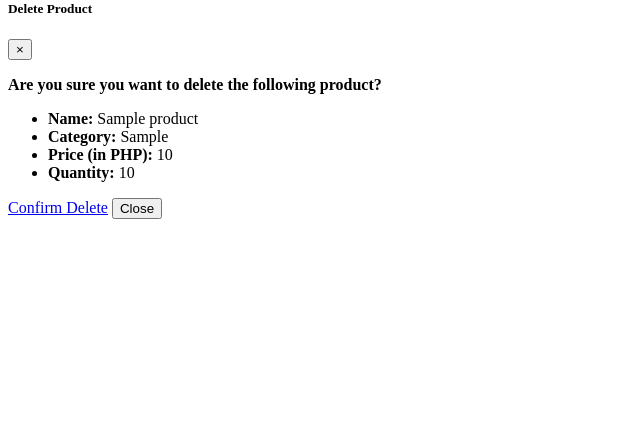
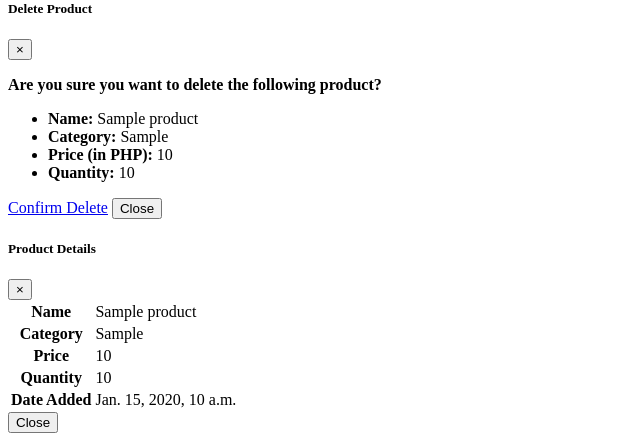
Before and after one commit to elliamaeang/django-activity-productmgr, a Django app: template productdbms/product/templates/product/modals.html in a window 1280 px wide. Shown: the part 412-853 px from the top of the page, without its empty margins (0-640 px from the left). Before the commit the page ends 631 px from the top, so only its background shows below. Run offline with Django 3.2, Linux system fonts and the light colour scheme; tables that the repository leaves empty hold one stand-in row (values such as "Sample post"); the template is opened without the code that fills it: values that come from a table or form of the project are taken from there, most other values are stand-ins (such as "Sample title", 1, 10 or a date in 2020).

Commit message:
Added link to show product details
Also added bootstrap icons

```diff
--- a/productdbms/product/templates/product/css.html
+++ b/productdbms/product/templates/product/css.html
@@ -1,4 +1,5 @@
 {% load static %}
 <meta charset="utf-8">
 <meta name="viewport" content="width=device-width, initial-scale=1, shrink-to-fit=no">
+<link rel="stylesheet" href="https://cdn.jsdelivr.net/npm/bootstrap-icons@1.5.0/font/bootstrap-icons.css">
 <link rel="stylesheet" href="https://cdn.jsdelivr.net/npm/bootstrap@4.0.0/dist/css/bootstrap.min.css" integrity="sha384-Gn5384xqQ1aoWXA+058RXPxPg6fy4IWvTNh0E263XmFcJlSAwiGgFAW/dAiS6JXm" crossorigin="anonymous">
--- a/productdbms/product/templates/product/modals.html
+++ b/productdbms/product/templates/product/modals.html
@@ -21,7 +21,7 @@
                     </table>
                 </div>
                 <div class="modal-footer">
-                    <button type="submit" class="btn btn-primary">Save New Product</button>
+                    <button type="submit" class="btn btn-primary"><i class="bi bi-check-circle"></i> Save New Product</button>
                     <button type="button" class="btn btn-secondary" data-dismiss="modal">Close</button>
                 </div>
             </form>
@@ -70,7 +70,7 @@
                     </table>
                 </div>
                 <div class="modal-footer">
-                    <button type="submit" class="btn btn-warning">Save Changes</button>
+                    <button type="submit" class="btn btn-warning"><i class="bi bi-check-circle"></i> Save Changes</button>
                     <button type="button" class="btn btn-secondary" data-dismiss="modal">Close</button>
                 </div>
             </form>
@@ -100,7 +100,7 @@
                 </ul>
             </div>
             <div class="modal-footer">
-                <a href="delete/{{delete.product.id}}" class="btn btn-danger">Confirm Delete</a>
+                <a href="delete/{{delete.product.id}}" class="btn btn-danger"><i class="bi bi-check-circle"></i> Confirm Delete</a>
                 <button type="button" class="btn btn-secondary" data-dismiss="modal">Close</button>
             </div>
             </form>
@@ -108,3 +108,49 @@
     </div>
 </div>
 {% endfor %}
+
+<!-- Show Product -->
+{% for show in for_action %}
+<div class="modal fade" tabindex="-1" role="dialog" id="showModal-{{show.product.id}}">
+    <div class="modal-dialog" role="document">
+        <div class="modal-content">
+            <div class="modal-header">
+                <h5 class="modal-title">Product Details</h5>
+                <button type="button" class="close" data-dismiss="modal" aria-label="Close">
+                    <span aria-hidden="true">&times;</span>
+                </button>
+            </div>
+            <div class="modal-body">
+                <table class="table table-striped table-bordered">
+                    <tbody>
+                        <tr>
+                            <th scope="row">Name</th>
+                            <td>{{ show.product.name }}</td>
+                        </tr>
+                        <tr>
+                            <th scope="row">Category</th>
+                            <td>{{ show.product.get_category_display }}</td> <!-- get_category_display() is a method made by django for choices fields -->
+                        </tr>
+                        <tr>
+                            <th scope="row">Price</th>
+                            <td>{{ show.product.price }}</td>
+                        </tr>
+                        <tr>
+                            <th scope="row">Quantity</th>
+                            <td>{{ show.product.quantity }}</td>
+                        </tr>
+                        <tr>
+                            <th scope="row">Date Added</th>
+                            <td>{{ show.product.date_added }}</td>
+                        </tr>
+                    </tbody>
+                </table>
+            </div>
+            <div class="modal-footer">
+                <button type="button" class="btn btn-secondary" data-dismiss="modal">Close</button>
+            </div>
+            </form>
+        </div>
+    </div>
+</div>
+{% endfor %}
```
Also changed, not shown: productdbms/product/templates/product/index.html (+4 -4 lines).
